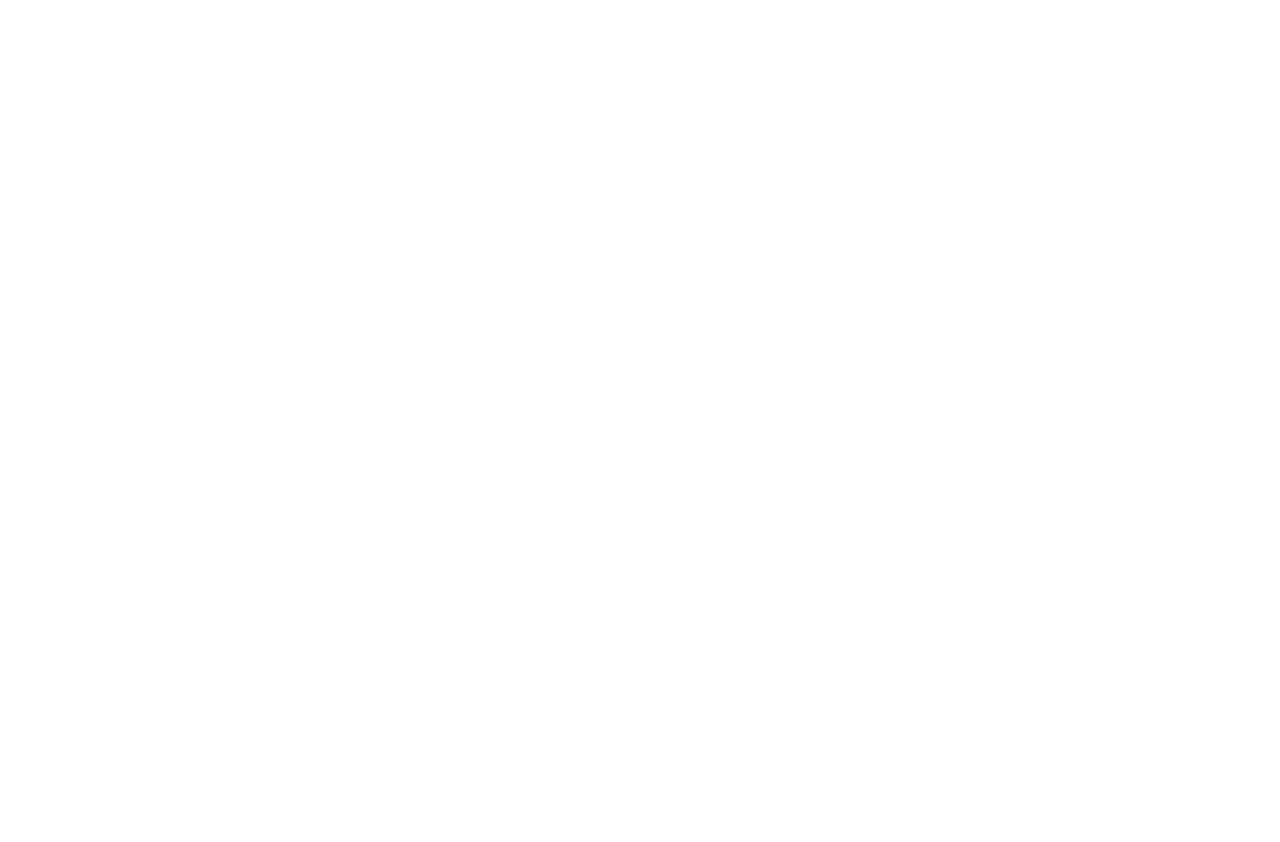
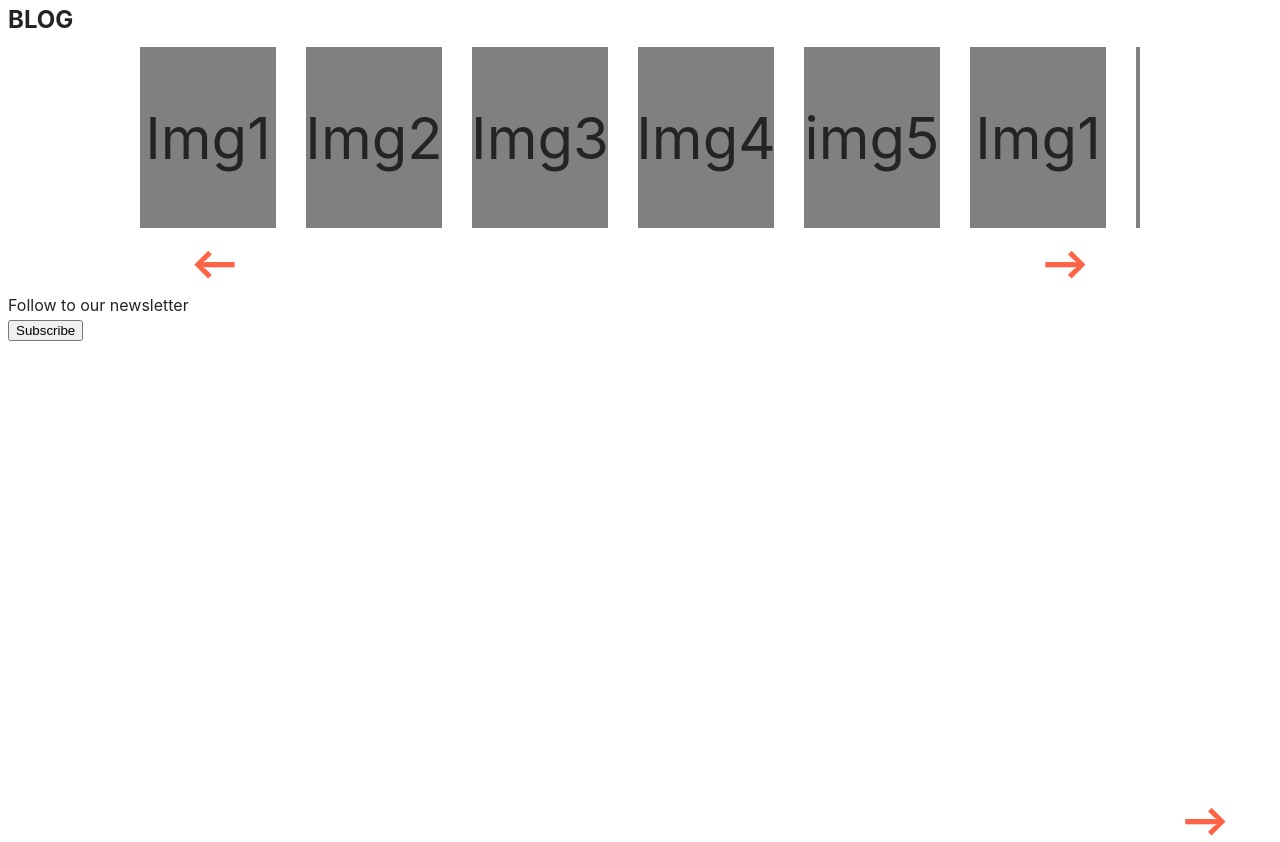
Before and after one commit to TamaraKhrustalyova/combat-geese, a website built with Vite: page src/index.html in a window 1280 px wide. Before the commit the page ends 800 px from the top, so only its background shows below. Built offline with nearby package versions, Linux system fonts and the light colour scheme.

Commit message:
add htlm section blog + slider js and slider css

```diff
--- a/src/css/layout/blog.css
+++ b/src/css/layout/blog.css
@@ -0,0 +1,72 @@
+.slick {
+  padding-bottom: 100px;
+}
+.slick__list {
+  width: 100%;
+  max-width: 1000px;
+  margin: 0 auto;
+  display: flex;
+}
+
+.slick__item {
+  margin: 15px;
+}
+.slick__box {
+  display: flex;
+  align-items: center;
+  justify-content: center;
+  width: 136px;
+  height: 181px;
+  margin: 0 auto;
+  background-color: grey;
+  font-size: 58px;
+}
+
+.my-slick-prev,
+.my-slick-next {
+  position: absolute;
+  bottom: -40px;
+  background-color: yellow;
+  display: flex;
+  align-items: center;
+  justify-content: center;
+  padding: 0;
+  width: 50px;
+  height: 40px;
+  cursor: pointer;
+  font-family: inherit;
+  font-weight: 900;
+  font-size: 36px;
+  line-height: 1;
+  border: none;
+  color: tomato;
+  background-color: transparent;
+}
+
+.my-slick-prev {
+  left: 50px;
+
+  @media screen and(min-width: 768px) {
+    left: 250px;
+  }
+
+  @media screen and(min-width: 1200px) {
+    left: 350px;
+  }
+}
+
+.my-slick-next {
+  right: 50px;
+
+  @media screen and(min-width: 768px) {
+    right: 250px;
+  }
+
+  @media screen and(min-width: 1200px) {
+    right: 350px;
+  }
+}
+
+.blog-subtitle {
+  margin-top: 50px;
+}
--- a/src/css/main.css
+++ b/src/css/main.css
@@ -7,6 +7,7 @@
 @import url('./base/reset.css');
 @import url('./layout/header.css');
 @import url('./layout/hero.css');
+@import url('./layout/blog.css');
 
 :root {
   font-family: Inter, Avenir, Helvetica, Arial, sans-serif;
--- a/src/index.html
+++ b/src/index.html
@@ -5,6 +5,16 @@
     <link rel="icon" type="image/svg+xml" href="/favicon.svg" />
     <meta name="viewport" content="width=device-width, initial-scale=1.0" />
     <title>combat-geese-project</title>
+    <link
+      rel="stylesheet"
+      type="text/css"
+      href="//cdn.jsdelivr.net/npm/slick-carousel@1.8.1/slick/slick.css"
+    />
+    <link
+      rel="stylesheet"
+      type="text/css"
+      href="//cdn.jsdelivr.net/npm/slick-carousel@1.8.1/slick/slick-theme.css"
+    />
     <link rel="stylesheet" href="./css/main.css" />
   </head>
 
@@ -13,17 +23,30 @@
     <load crs="partials/header.html" />
 
     <main>
-
       <load src="partials/hero.html" />
       <load src="partials/about.html" />
       <load src="partials/store.html" />
       <load src="partials/delivery.html" />
       <load src="partials/blog.html" />
       <load src="partials/footer.html" />
-
     </main>
 
     <!-- Base JS -->
     <script type="module" src="/main.js"></script>
+
+    <!-- Slick -->
+    <script type="module" src="./slick.js"></script>
+    <script
+      type="text/javascript"
+      src="//code.jquery.com/jquery-1.11.0.min.js"
+    ></script>
+    <script
+      type="text/javascript"
+      src="//code.jquery.com/jquery-migrate-1.2.1.min.js"
+    ></script>
+    <script
+      type="text/javascript"
+      src="//cdn.jsdelivr.net/npm/slick-carousel@1.8.1/slick/slick.min.js"
+    ></script>
   </body>
 </html>
--- a/src/partials/blog.html
+++ b/src/partials/blog.html
@@ -0,0 +1,34 @@
+<section class="section-blog">
+  <div class="container">
+    <h2 class="section-title">BLOG</h2>
+
+   <div class="slick__list responsive list">
+      <div class="slick__item">
+        <div class="slick__box">Img1</div>
+      </div>
+      <div class="slick__item">
+        <div class="slick__box">Img2</div>
+      </div>
+      <div class="slick__item">
+        <div class="slick__box">Img3</div>
+      </div>
+      <div class="slick__item">
+        <div class="slick__box">Img4</div>
+      </div>
+      <div class="slick__item">
+        <div class="slick__box">img5</div>
+      </div>
+    </div>
+        <button
+          type="button"
+          class="my-slick-next slick-arrow"
+          style="display: flex"
+        >
+          ⟶
+        </button>
+      </div>
+      <p class="blog-subtitle">Follow to our newsletter</p>
+      <button class="blog-btn button" type="button">Subscribe</button>
+    </div>
+  </div>
+</section>
--- /dev/null
+++ b/src/slick.js
@@ -0,0 +1,26 @@
+$('.responsive').slick({
+  // dots: true,
+  prevArrow: '<button type="button" class="my-slick-prev">&xlarr;</button>',
+  nextArrow: '<button type="button" class="my-slick-next">&xrarr;</button>',
+  infinite: true,
+  speed: 300,
+  slidesToScroll: 1,
+  adaptiveHeight: true,
+  slidesToShow: 3,
+  variableWidth: true,
+
+  responsive: [
+    {
+      breakpoint: 1200,
+      settings: {
+        slidesToShow: 2,
+      },
+    },
+    {
+      breakpoint: 768,
+      settings: {
+        slidesToShow: 1,
+      },
+    },
+  ],
+});
```
